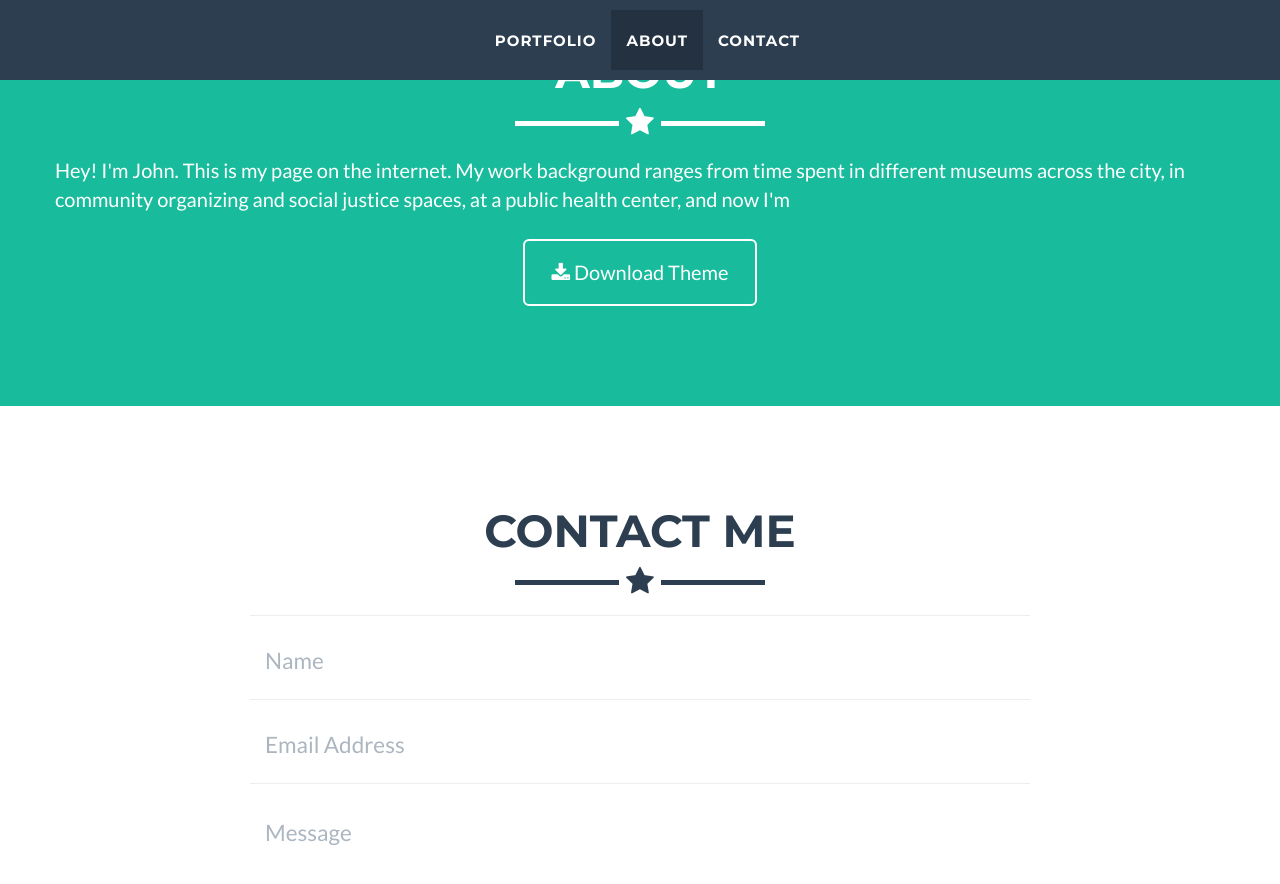
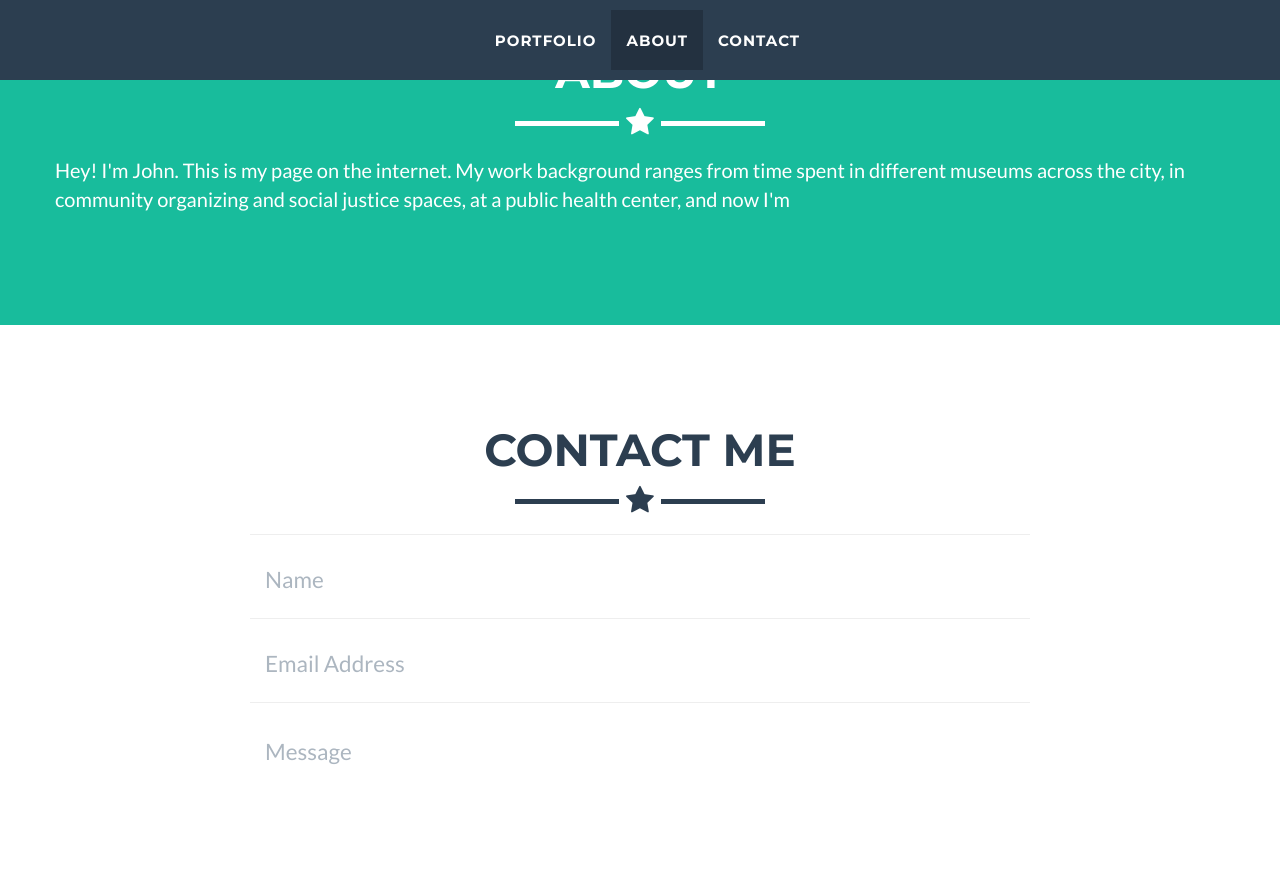
Before and after one commit to jt5301/jt5301.github.io, a Jekyll site: the page built from _posts/2014-07-18-project-1.markdown, in a window 1280 px wide and 900 px high, scrolled down 1743 px. Shown: the top 884 px of the window. Built offline with Jekyll 4.4.1, drawn with Linux system fonts in a browser that asks for light colours.

```diff
--- a/_includes/about.html
+++ b/_includes/about.html
@@ -11,8 +11,6 @@
       <p>Hey! I'm John. This is my page on the internet. My work background ranges from time spent in different museums
         across the city, in community organizing and social justice spaces, at a public health center, and now I'm </p>
       <div class="col-lg-8 col-lg-offset-2 text-center">
-        <a href="https://github.com/jeromelachaud/freelancer-theme" class="btn btn-lg btn-outline">
-          <i class="fa fa-download"></i> Download Theme
         </a>
       </div>
     </div>
```
Also changed, not shown: _includes/contact.html (+9 -5 lines).
